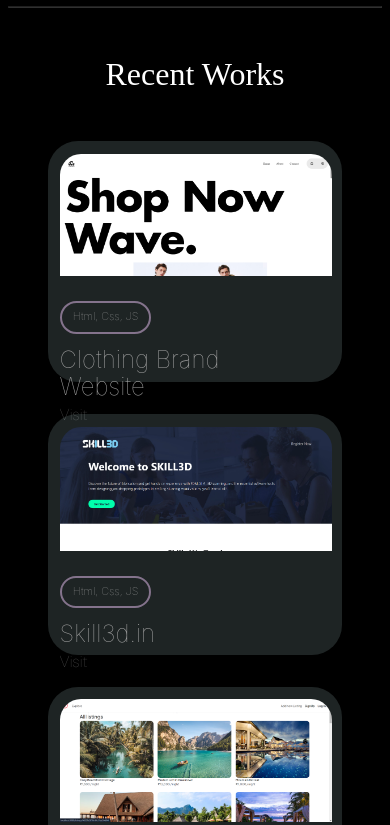
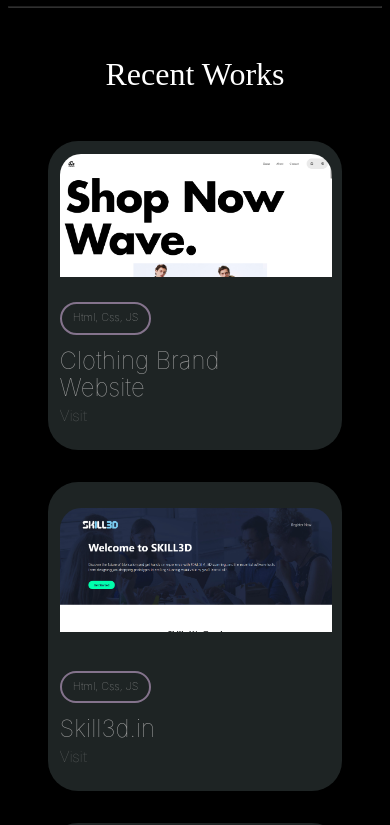
Before and after one commit to Aditya0419/portfolio, a React (Vite) app: page / in a window 390 px wide. Shown: the part 2260-3085 px from the top of the page. Built offline with nearby package versions, Linux system fonts and the light colour scheme; a web font is replaced by a local one.

Commit message:
project cards fixed height

```diff
--- a/src/components/Projects/Projects.css
+++ b/src/components/Projects/Projects.css
@@ -209,6 +209,7 @@ article h2 {
     padding: 0.8rem 2rem 1.5rem 0.7rem;
     min-width: 200px;
     max-width: 250px;
+    min-height: 17rem;
   }
 
   .header {
@@ -226,11 +227,8 @@ article h2 {
     width: 17rem;
   }
 
-  article:is(:hover, :focus-visible) {
-    z-index: 0;
-  }
-
   .container{
     touch-action: auto;
+    padding-bottom: 5px;
   }
 }
```
